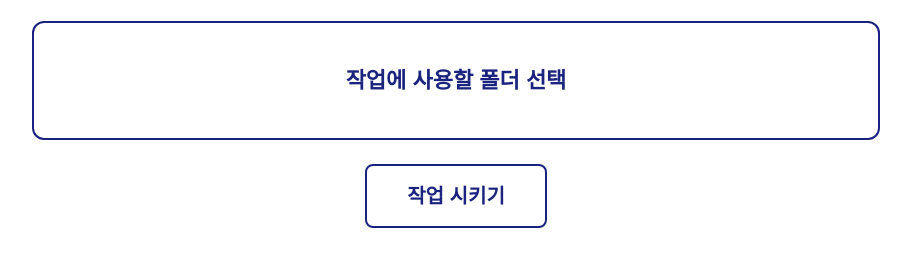
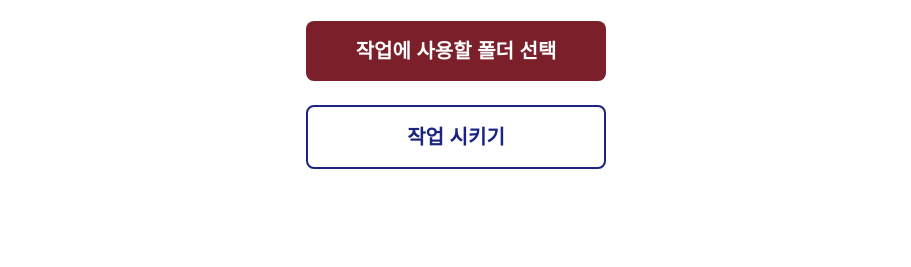
Before and after one commit to blirabc-afk/axbotmvp, a plain HTML site: page index.html in a window 1280 px wide. Shown: the part 105-372 px from the top of the page, without its empty margins (184-1095 px from the left). Drawn offline with Linux system fonts and the light colour scheme.

Commit message:
Add files via upload

```diff
--- a/index.html
+++ b/index.html
@@ -17,7 +17,8 @@
   .sub { margin:0 0 24px; }
   .screen { display:none; }
   .screen.on { display:block; }
-  .pick-btn { display:block; width:100%; padding:40px 16px; font-size:22px; font-weight:700; color:var(--navy); background:#fff; border:2px solid var(--navy); border-radius:12px; }
+  .pick-btn, #go { width:300px; max-width:100%; }
+  .pick-btn { display:block; margin:0 auto; padding:14px 0; font-size:20px; font-weight:700; color:#fff; background:var(--wine); border:0; border-radius:8px; }
   button { font:inherit; cursor:pointer; border-radius:8px; }
   .main-btn { display:block; margin:24px auto 0; padding:14px 40px; font-size:20px; font-weight:700; color:#fff; background:var(--navy); border:0; }
   .main-btn:disabled { background:#fff; color:var(--navy); border:2px solid var(--navy); cursor:default; }
```
